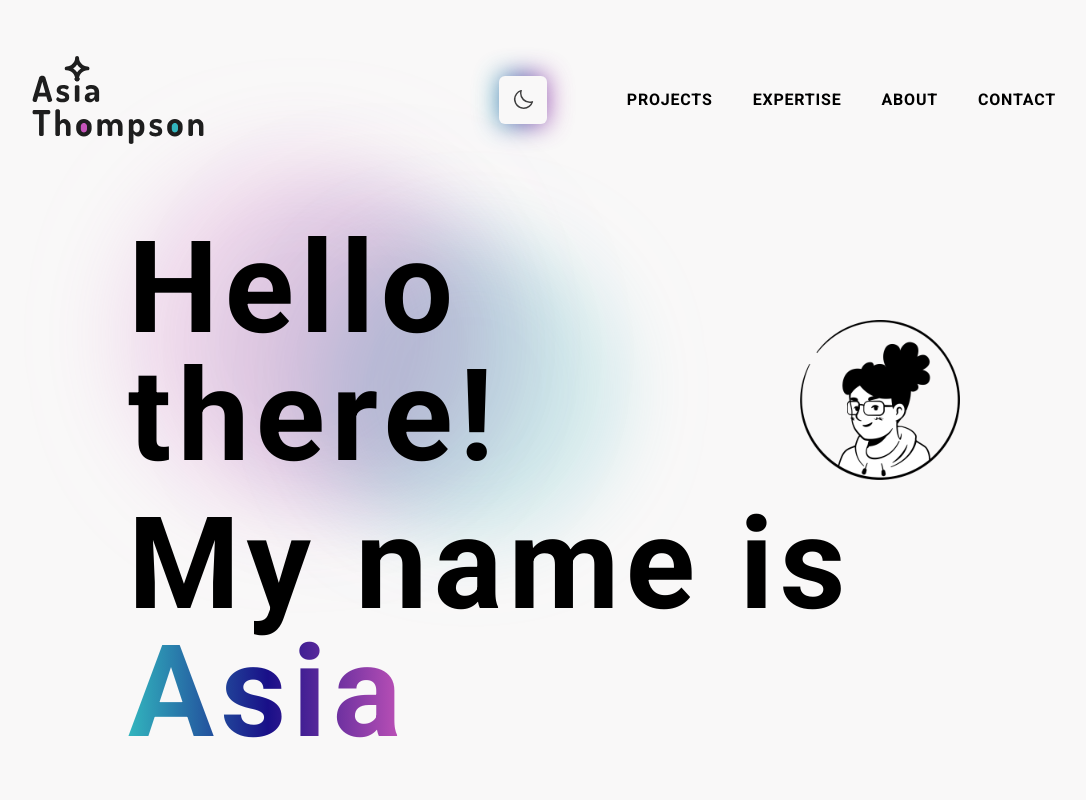
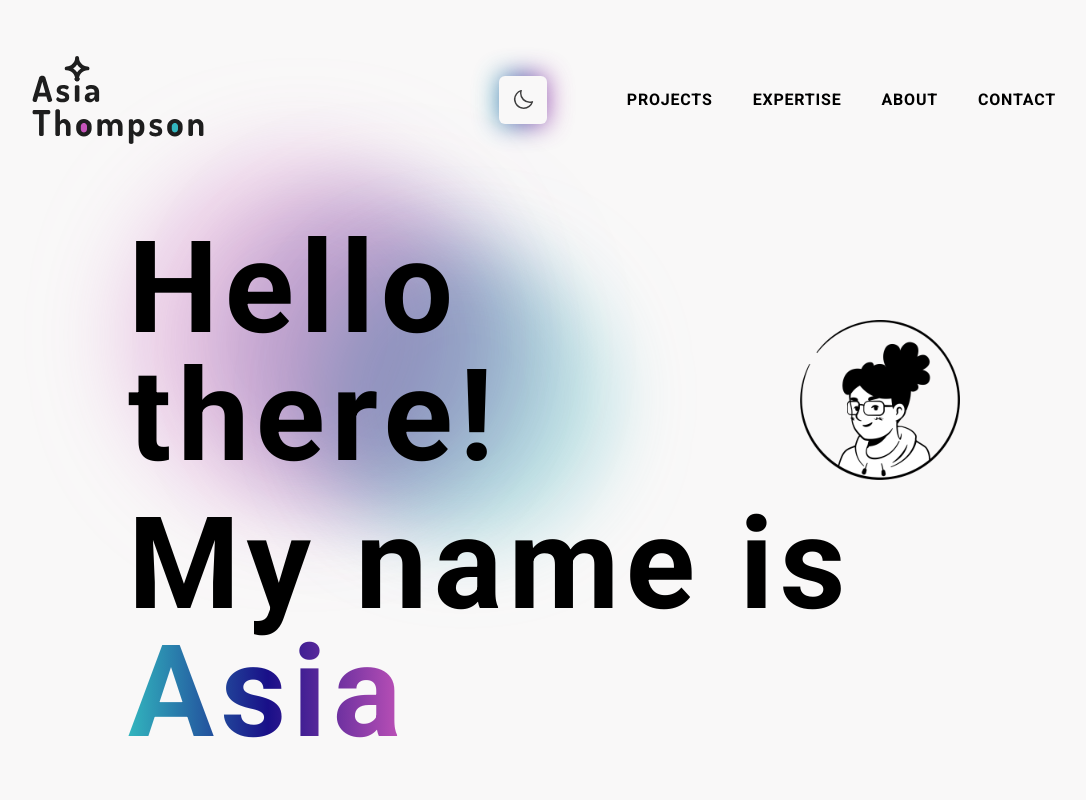
Before and after one commit to asiasOnline/asia-thompson-portfolio, a Next.js app: page / in a window 1280 px wide. Shown: the top 800 px of the page, without its empty margins (96-1182 px from the left). Built offline with nearby package versions, Linux system fonts and the light colour scheme.

Commit message:
Modify project bento grid and add About component

```diff
--- /dev/null
+++ b/components/About.tsx
@@ -0,0 +1,11 @@
+import React from 'react'
+
+const About = () => {
+  return (
+    <div>
+
+    </div>
+  )
+}
+
+export default About
--- a/components/Hero.tsx
+++ b/components/Hero.tsx
@@ -10,14 +10,14 @@ const Hero = () => {
     <div className='mx-auto mt-6'>
         <div>
           <div className='relative w-full'>
-            <div className='absolute top-0 -left-4 w-80 h-80 bg-steelPink rounded-full mix-blend-multiply filter blur-2xl opacity-20 animate-gradientAnimation
-            dark:mix-blend-screen dark:opacity-25'></div>
+            <div className='absolute top-0 -left-4 w-80 h-80 bg-steelPink rounded-full mix-blend-multiply filter blur-2xl opacity-30 animate-gradientAnimation
+            dark:mix-blend-screen dark:opacity-35'></div>
             <div className='
-            absolute -top-8 left-24 w-80 h-80 bg-ultramarine rounded-full mix-blend-multiply filter blur-2xl opacity-10 animate-gradientAnimation animation-delay-2000
-            dark:bg-slateBlue dark:mix-blend-screen dark:opacity-20'></div>
+            absolute -top-8 left-24 w-80 h-80 bg-ultramarine rounded-full mix-blend-multiply filter blur-2xl opacity-20 animate-gradientAnimation animation-delay-2000
+            dark:bg-slateBlue dark:mix-blend-screen dark:opacity-30'></div>
             <div className='
-            absolute top-0 left-48 w-80 h-80 bg-fountainBlue rounded-full mix-blend-multiply filter blur-2xl opacity-20 animate-gradientAnimation animation-delay-4000
-            dark:mix-blend-screen dark:opacity-25'></div>
+            absolute top-0 left-48 w-80 h-80 bg-fountainBlue rounded-full mix-blend-multiply filter blur-2xl opacity-30 animate-gradientAnimation animation-delay-4000
+            dark:mix-blend-screen dark:opacity-35'></div>
             <div className='flex items-end gap-16'>
               <p className='text-9xl font-display font-bold tracking-wider'>Hello there!</p>
               <Image
@@ -29,7 +29,7 @@ const Hero = () => {
               </div>
           </div>
             <p className='text-9xl font-display font-bold tracking-wider mt-5'>
-              My name is <span className='text-9xl text-transparent bg-gradient-to-r from-fountainBlue via-ultramarine to-steelPink bg-clip-text dark:from-fountainBlue dark:via-slateBlue dark:to-steelPink '>Asia</span>
+              My name is <span className='text-9xl text-transparent bg-gradient-to-r from-fountainBlue via-ultramarine to-steelPink bg-clip-text dark:from-fountainBlue dark:via-slateBlue dark:to-steelPink animate-gradientAnimation '>Asia</span>
             </p>
         </div>
       <div className='mt-10'>
--- a/components/ProjectHighlights.tsx
+++ b/components/ProjectHighlights.tsx
@@ -29,31 +29,37 @@ const items = [
     title: "The Dawn of Innovation",
     description: "Explore the birth of groundbreaking ideas and inventions.",
     header: <Skeleton />,
-    className: "md:col-span-2 row-span-2",
+    className: "md:col-span-1 row-span-2",
   },
   {
     title: "The Digital Revolution",
     description: "Dive into the transformative power of technology.",
-    className: "row-span-1",
+    className: "md:col-span-1 row-span-2",
     header: <Skeleton />,
   },
   {
     title: "The Art of Design",
     description: "Discover the beauty of thoughtful and functional design.",
-    className: "row-span-1",
+    className: "rmd:col-span-1 row-span-2",
     header: <Skeleton />,
   },
   {
     title: "The Power of Communication",
     description:
       "Understand the impact of effective communication in our lives.",
-    className: "row-span-1	col-span-1",
+    className: "rmd:col-span-1 row-span-2",
     header: <Skeleton />,
   },
   {
     title: "The Pursuit of Knowledge",
     description: "Join the quest for understanding and enlightenment.",
-    className: "row-span-1	col-span-2",
+    className: "md:col-span-1 row-span-2",
+    header: <Skeleton />,
+  },
+  {
+    title: "The Pursuit of Knowledge",
+    description: "Join the quest for understanding and enlightenment.",
+    className: "md:col-span-1 row-span-2",
     header: <Skeleton />,
   },
 ];
--- a/components/ui/BentoGrid.tsx
+++ b/components/ui/BentoGrid.tsx
@@ -11,7 +11,7 @@ export const BentoGrid = ({
     return (
         <div
             className={cn(
-                "grid md:auto-rows-[14rem] grid-cols-3 md:grid:cols-3 gap-8 max-w-7xl mx-auto",
+                "grid md:auto-rows-[14rem] grid-cols-2 md:grid:cols-2 gap-8 max-w-7xl mx-auto",
                 className
             )}
         >
```
